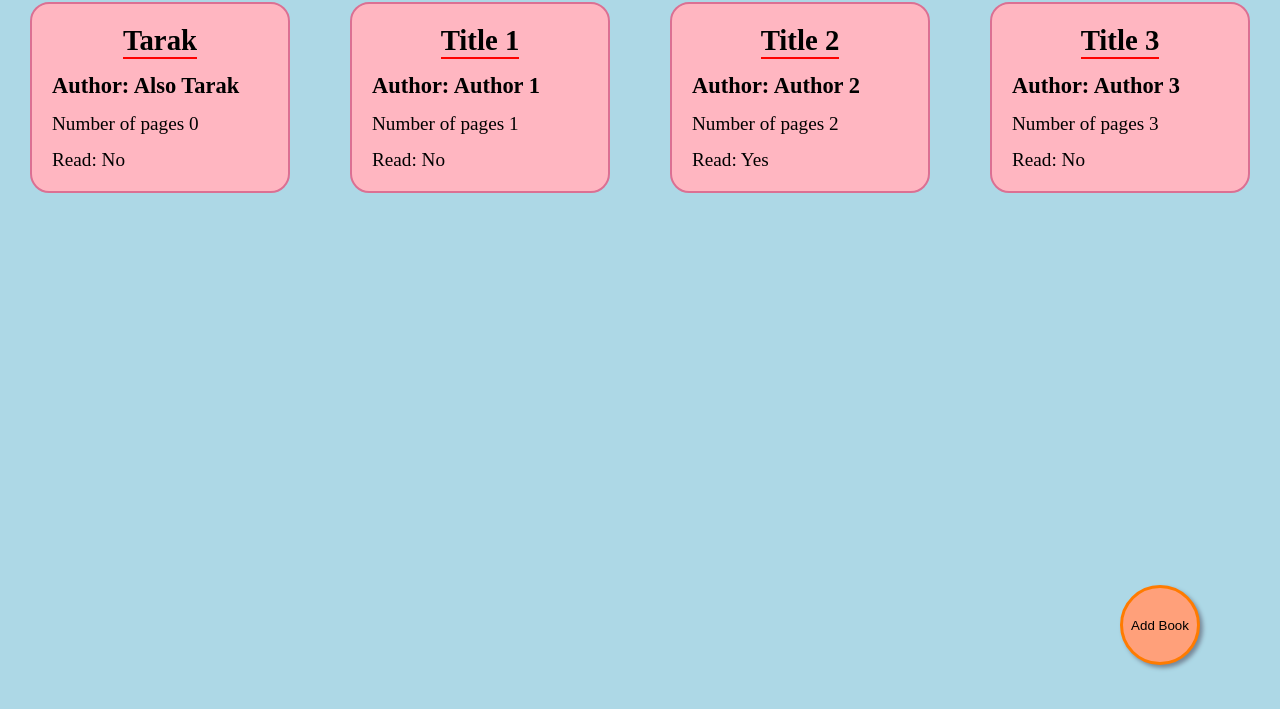
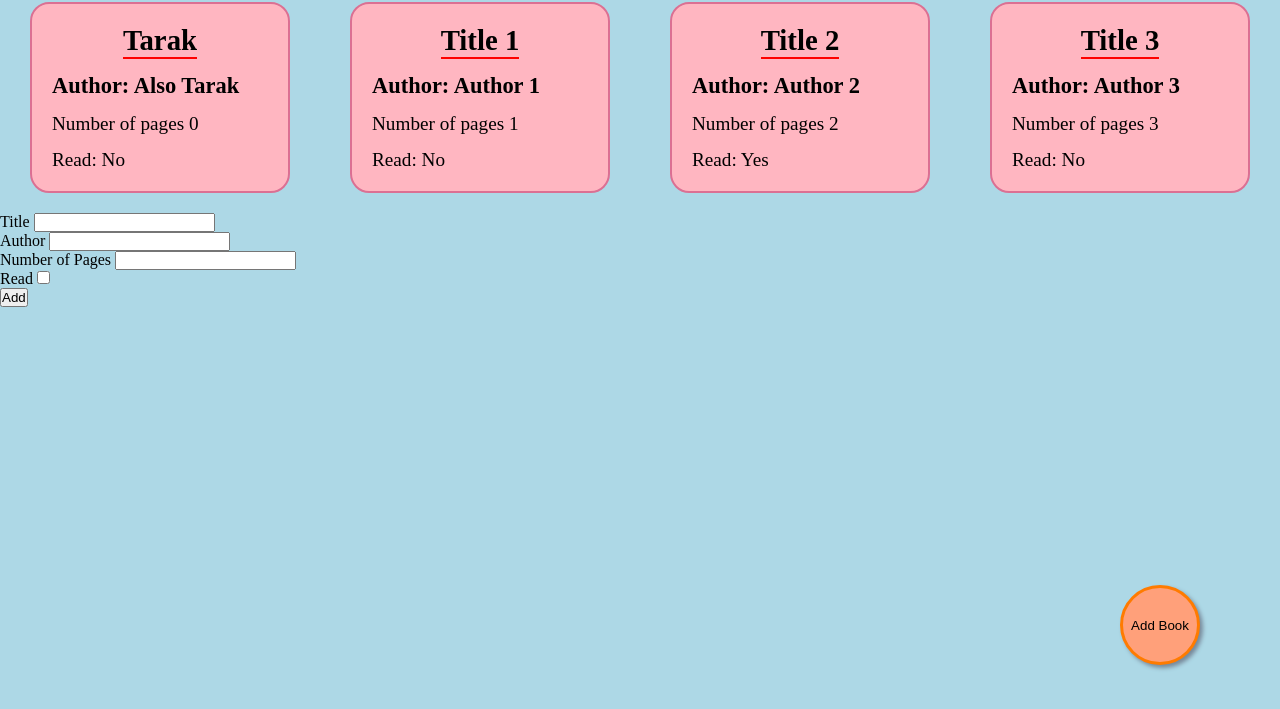
Before and after one commit to taraksh01/library, a plain HTML site: page index.html in a window 1280 px wide. Shown: the part 55-764 px from the top of the page. Drawn offline with Linux system fonts and the light colour scheme.

Commit message:
Created a form to collect book details from user

```diff
--- a/index.html
+++ b/index.html
@@ -11,5 +11,24 @@
     <h1>Library</h1>
     <div class="container"></div>
     <button class="add-book">Add Book</button>
+    <form action="" class="book-details">
+      <div>
+        <label for="title">Title</label>
+        <input type="text" id="title" name="title" />
+      </div>
+      <div>
+        <label for="author">Author</label>
+        <input type="text" id="author" name="author" />
+      </div>
+      <div>
+        <label for="pages">Number of Pages</label>
+        <input type="number" id="pages" name="pages" />
+      </div>
+      <div>
+        <label for="read">Read</label>
+        <input type="checkbox" name="read" id="read" />
+      </div>
+      <button class="add" type="button">Add</button>
+    </form>
   </body>
 </html>
```
